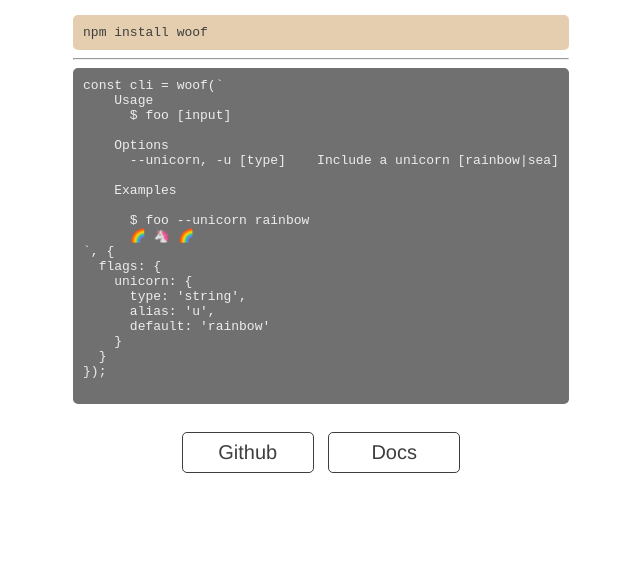
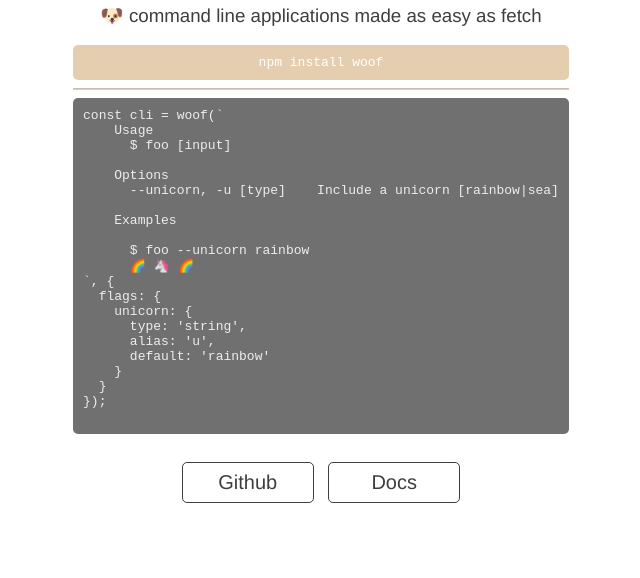
Before and after one commit to gabrielcsapo/woof, a website: page docs/index.html in a window 1280 px wide. Shown: the part 322-900 px from the top of the page, without its empty margins (319-959 px from the left). Before the commit the page ends 820 px from the top, so only its background shows below. Drawn offline with Linux system fonts and the light colour scheme.

Commit message:
cleans up docs page

```diff
--- a/docs/index.html
+++ b/docs/index.html
@@ -19,7 +19,7 @@
             woof
           </h1>
           <h3>🐶 command line applications made as easy as fetch</h3>
-          <pre>
+          <pre style="text-align:center;">
             <code> npm install woof </code>
           </pre>
           <hr/>
--- a/docs/main.css
+++ b/docs/main.css
@@ -5,10 +5,6 @@
   padding: 0;
 
   font-family: "Helvetica Neue", Helvetica, Arial, sans-serif;
-}
-
-body {
-  margin-top: 20px;
 }
 
 .main {
@@ -21,7 +17,7 @@
   flex-direction: column;
   align-items: center;
   justify-content: center;
-  margin: 0 auto;
+  margin: 50px auto;
 }
 
 h3, h4 {
@@ -53,15 +49,20 @@
   white-space: pre;
 }
 
+hr {
+  border-color: rgba(171, 103, 9, 0.32)
+}
+
 pre {
   border-radius: 5px;
   margin: 0 auto;
   text-align: left;
   background-color: rgba(171, 103, 9, 0.32);
-  color: #3e3e3e;
+  color: white;
   padding: 10px;
   white-space: normal;
 }
+
 pre code {
   display: block;
 }
```
